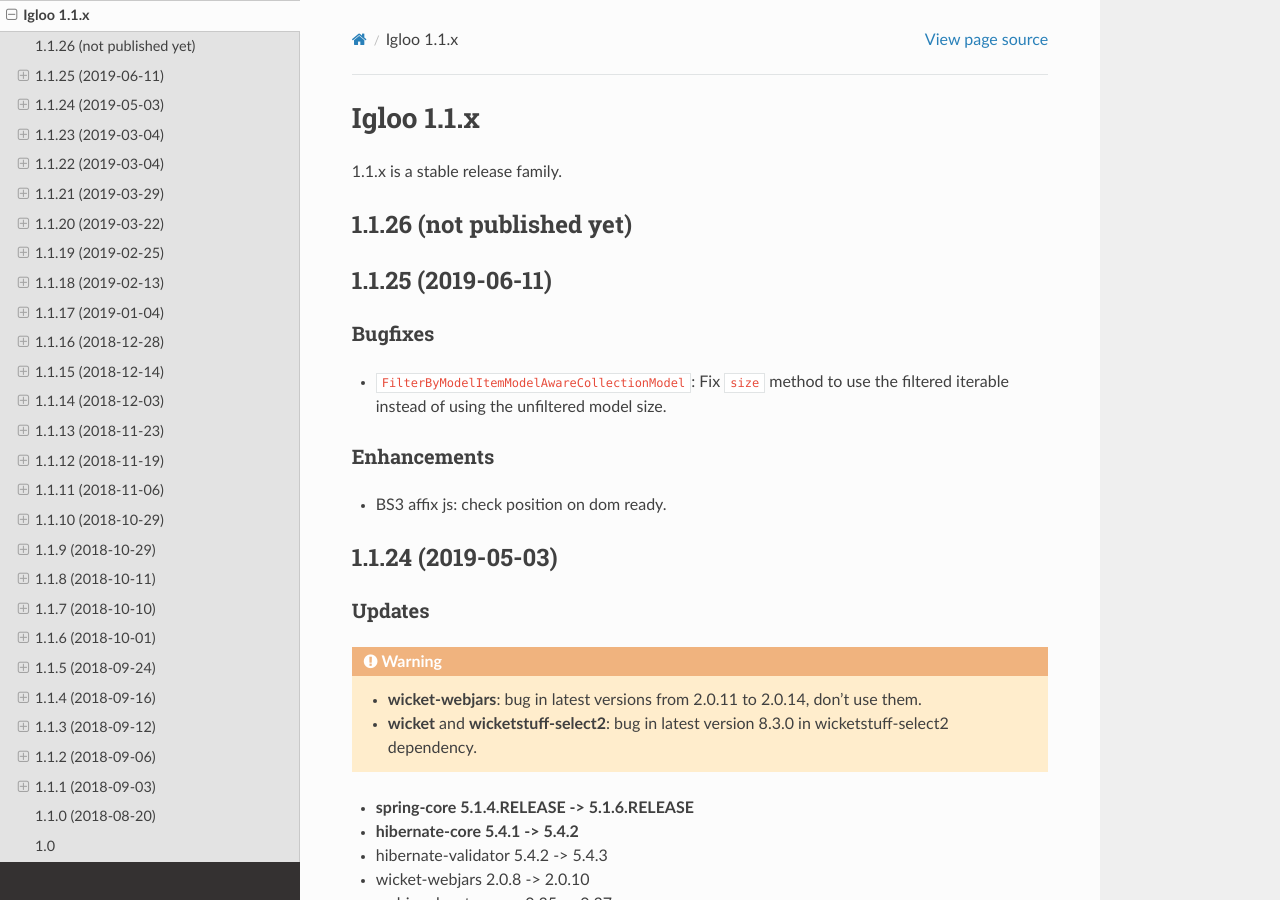
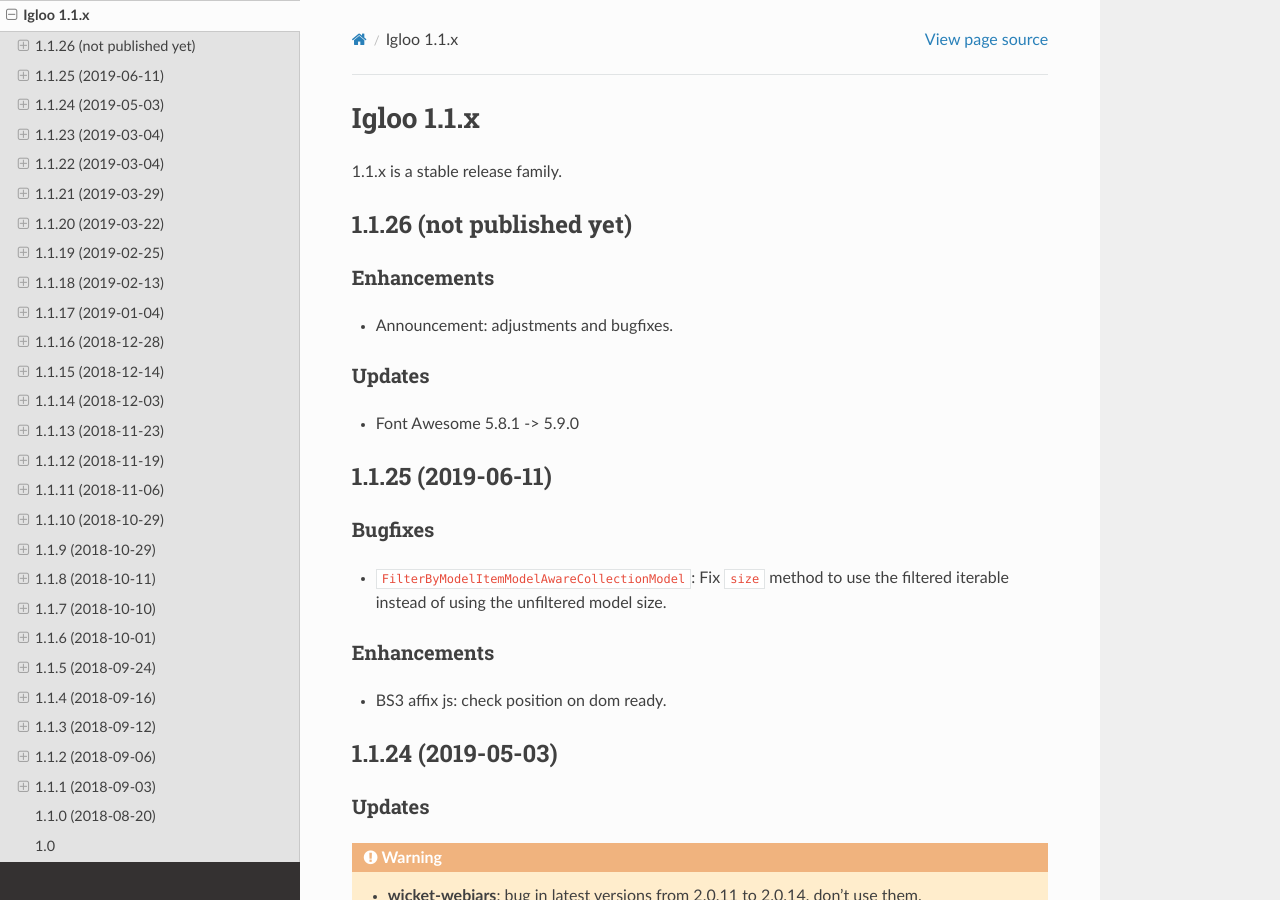
Before and after one commit to igloo-project/igloo-doc, a Sphinx documentation site: the page built from source/release-notes/1.1.x.rst, in a window 1280 px wide and 900 px high. Built offline with Sphinx 7.4.7 and the Read the Docs theme 2.0.0, drawn with Linux system fonts in a browser that asks for light colours.

Commit message:
1.1.26: update release notes

```diff
--- a/source/release-notes/1.1.x.rst
+++ b/source/release-notes/1.1.x.rst
@@ -8,6 +8,16 @@
 
 1.1.26 (not published yet)
 ##########################
+
+Enhancements
+************
+
+* Announcement: adjustments and bugfixes.
+
+Updates
+*******
+
+* Font Awesome 5.8.1 -> 5.9.0
 
 .. _v1.1.25:
 
```
